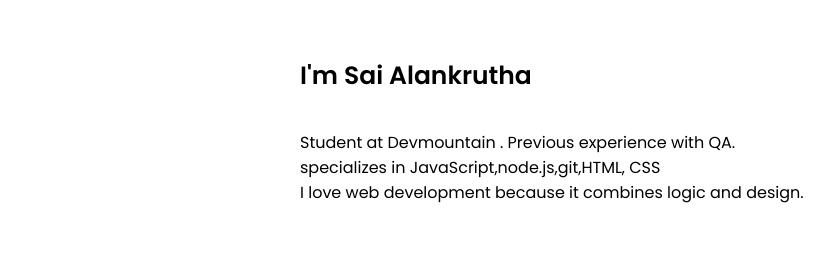
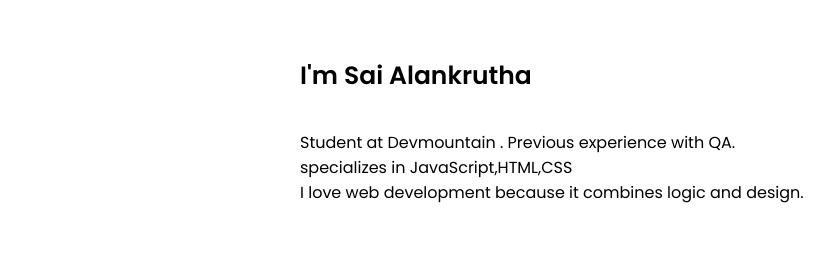
Before and after one commit to krutha/port-folio.github.io, a plain HTML site: page index.html in a window 1280 px wide. Shown: the part 969-1241 px from the top of the page, 284-1118 px from the left. Drawn offline with nearby package versions, Linux system fonts and the light colour scheme.

Commit message:
edited aboutme

```diff
--- a/index.html
+++ b/index.html
@@ -53,7 +53,7 @@
                     <br>
                     <p>     Student at Devmountain .
                             Previous experience with QA.<br>
-                            specializes in JavaScript,node.js,git,HTML, CSS
+                            specializes in JavaScript,HTML,CSS
                             <br>I love web development because it combines logic and design.<br><br><br>
                     </p>
                     <!-- <br><br><br> -->
```
